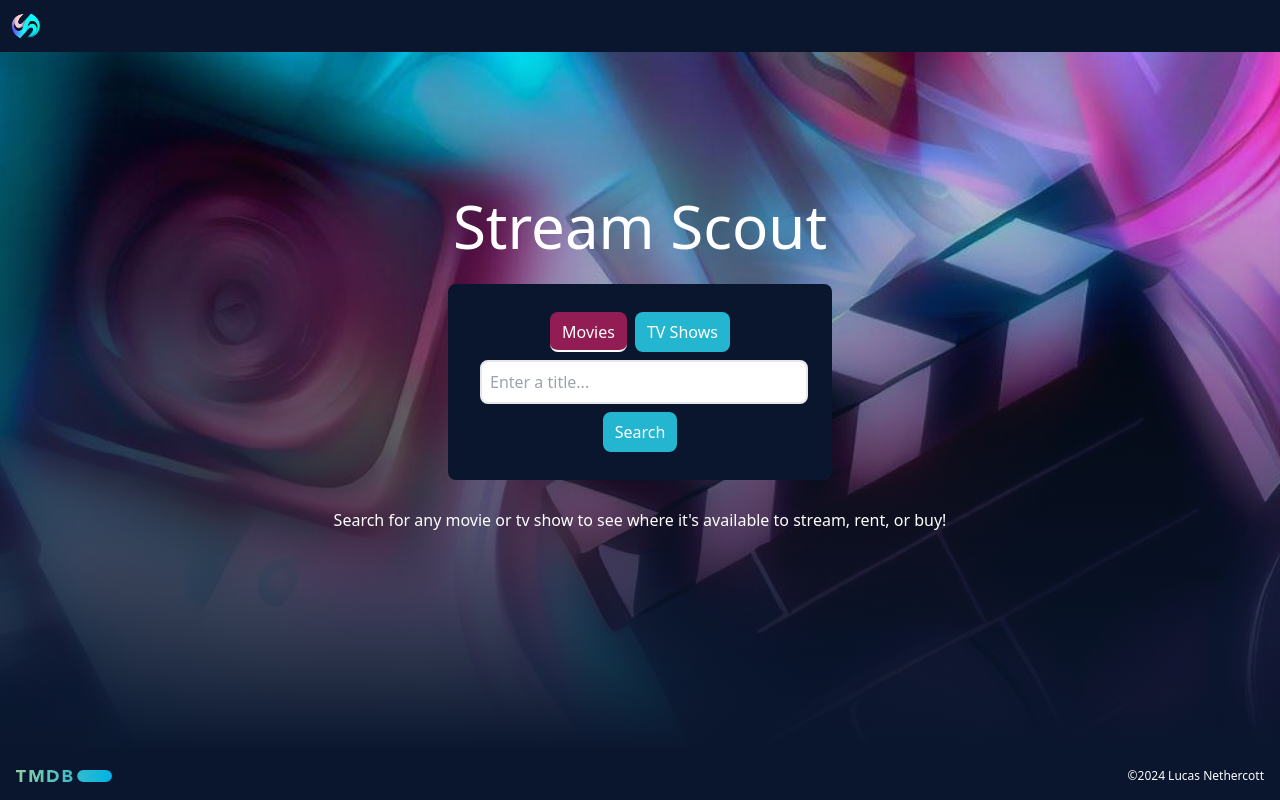
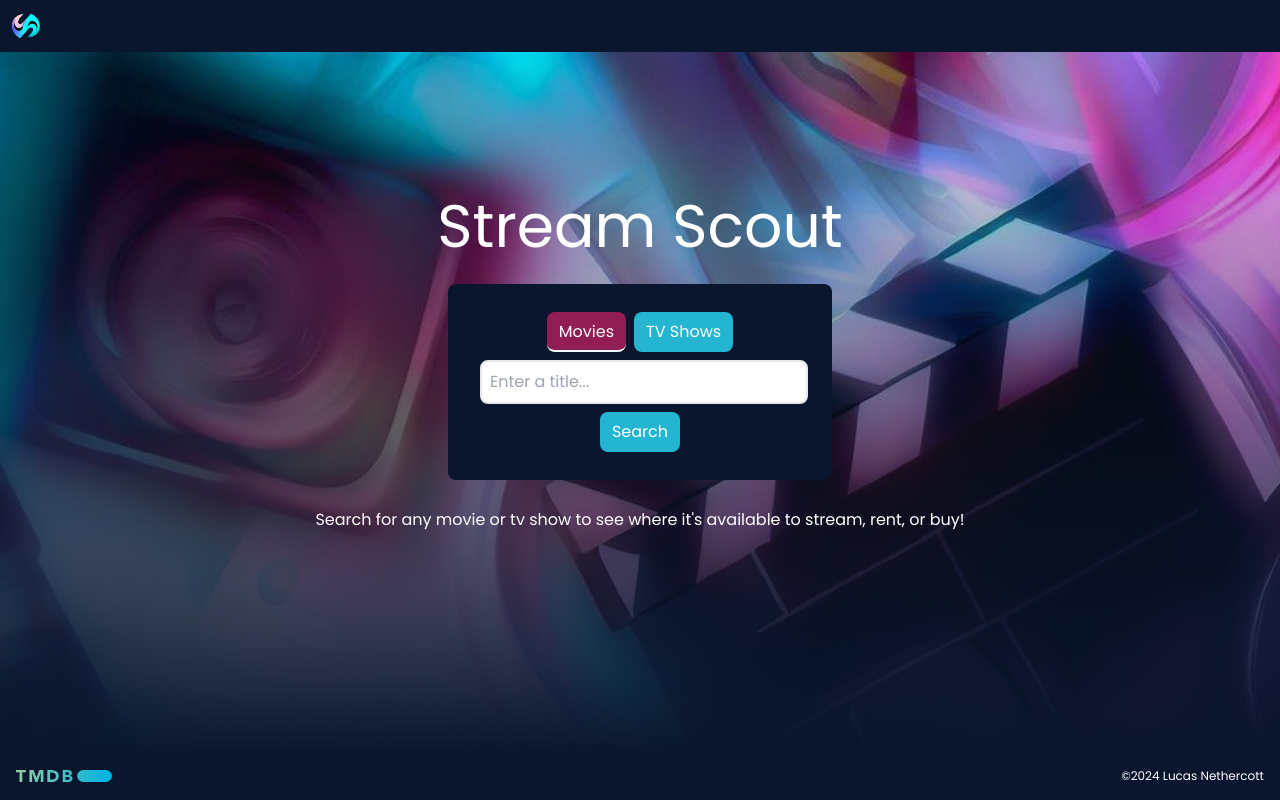
Before and after one commit to lsneth/stream-scout, a Next.js app: page / in a window 1280 px wide. Built offline with nearby package versions, Linux system fonts and the light colour scheme.

Commit message:
poppins font

```diff
--- a/src/app/layout.tsx
+++ b/src/app/layout.tsx
@@ -2,6 +2,13 @@ import type { Metadata } from 'next'
 import './globals.css'
 import NavBar from './NavBar'
 import Footer from './Footer'
+import { Poppins } from 'next/font/google'
+
+const poppins = Poppins({
+  weight: '400',
+  subsets: ['latin'],
+  display: 'swap',
+})
 
 export const metadata: Metadata = {
   title: 'Stream Scout',
@@ -15,7 +22,7 @@ export default function RootLayout({
   children: React.ReactNode
 }>) {
   return (
-    <html lang="en" className="h-full">
+    <html lang="en" className={`${poppins.className} h-full`}>
       <body className="flex h-full flex-col bg-home-design bg-cover text-center text-white">
         <NavBar />
         <div className="grow bg-gradient-to-t from-black">{children}</div>
```
